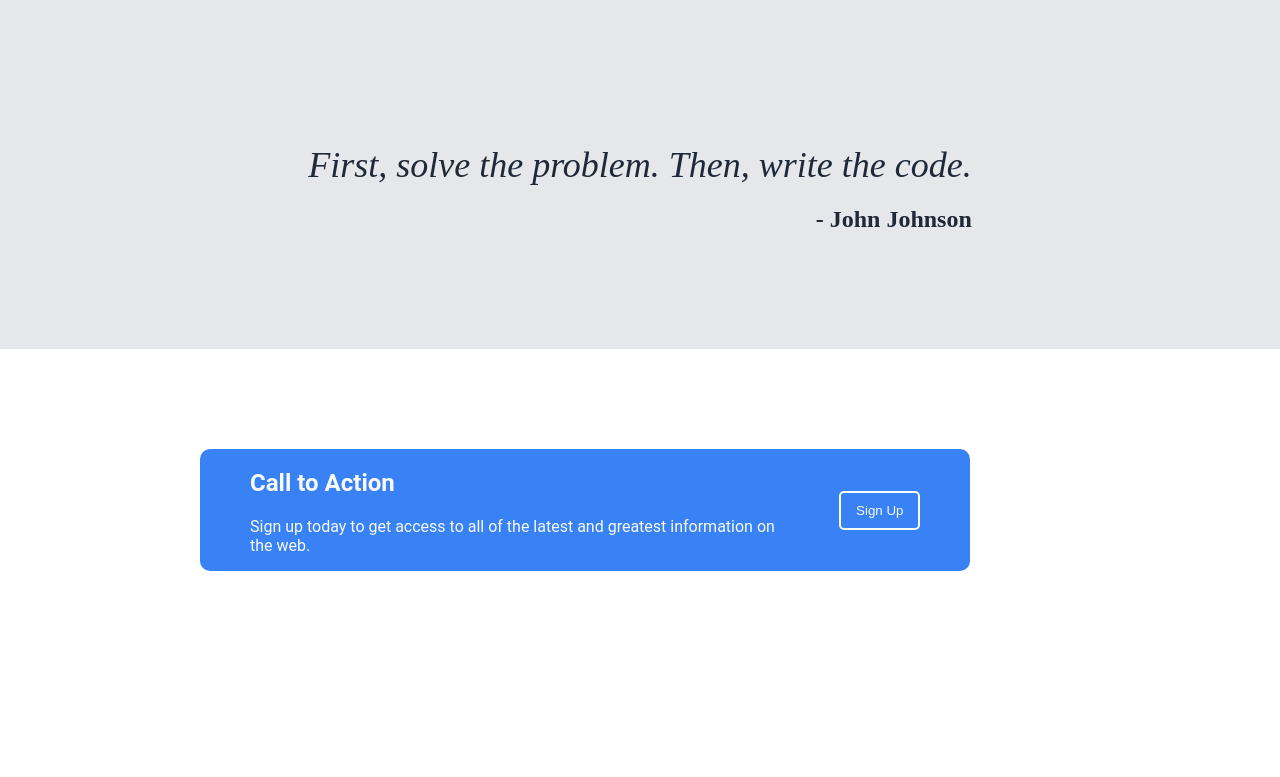
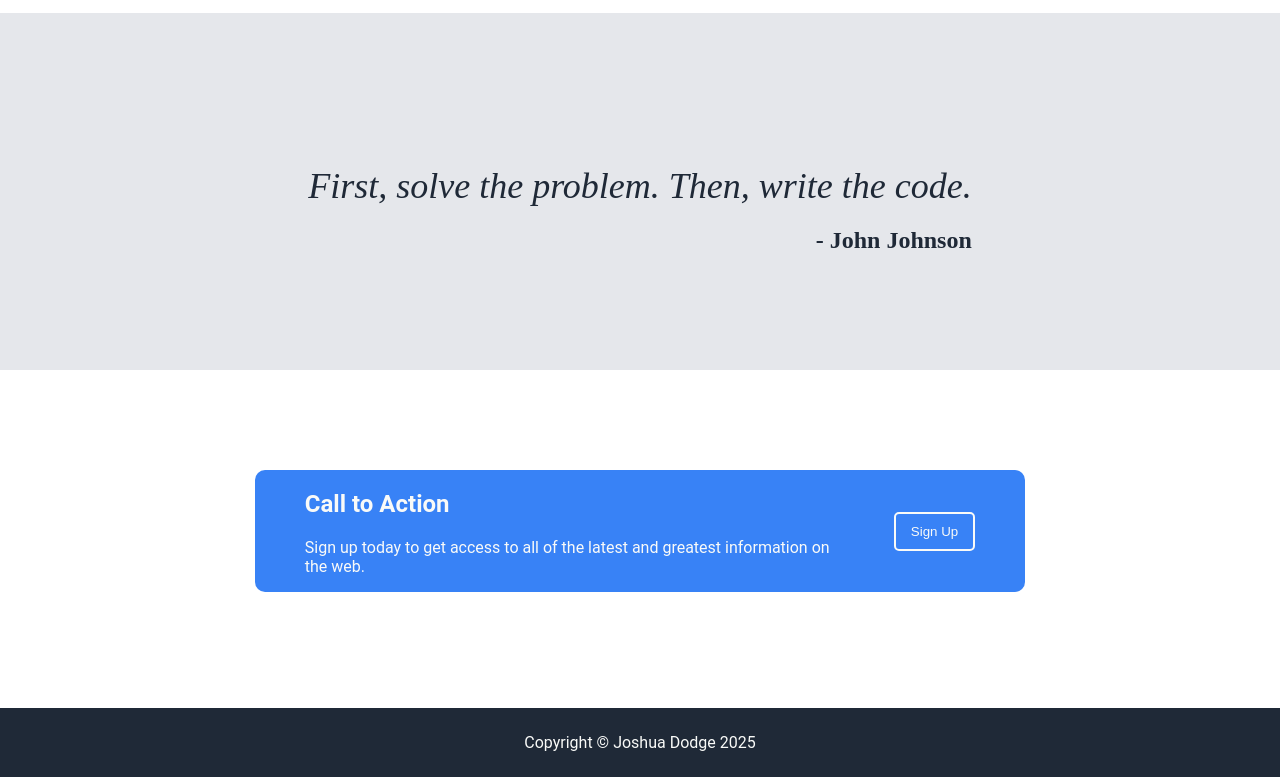
Before and after one commit to Jdodge1090/top_website, a plain HTML site: page index.html in a window 1280 px wide. Shown: the part 986-1763 px from the top of the page. Before the commit the page ends 1657 px from the top, so only its background shows below. Drawn offline with Linux system fonts and the light colour scheme.

Commit message:
feat: Add footer section and improve call-to-action styling
- Added footer with copyright text and styling
- Improved call-to-action button hover effects
- Added consistent padding and font styling
- Implemented proper color scheme matching design
- Added Roboto font family to text elements

```diff
--- a/index.html
+++ b/index.html
@@ -53,8 +53,11 @@
             <h2>Call to Action</h2>
             <p>Sign up today to get access to all of the latest and greatest information on the web.</p>
     </div>
-            <button>Sign Up</button>
+        <button>Sign Up</button>
     </div>
+    </div>
+    <div class="footer">
+        <p>Copyright &copy; Joshua Dodge 2025</p>
     </div>
 </body>
 </html>
--- a/style.css
+++ b/style.css
@@ -68,6 +68,7 @@ html, body {
 .informational p {
     font-size: 18px;
     color: #F9FAf8;
+    max-width: 80%;
 }
 
 .informational button {
@@ -161,8 +162,8 @@ html, body {
 .call-to-action {
     padding: 100px 200px;
     display: flex;
-    align-content: center;
     gap: 50px;
+    justify-content: center;
 }
 
 .cta-center {
@@ -195,3 +196,14 @@ html, body {
     color: #3882F6;
     cursor: pointer;
 }
+
+.footer {
+    background-color: #1F2937;
+    color: #F9FAf8;
+    text-align: center;
+}
+
+.footer p {
+    padding: 25px 0;
+    font-family: Roboto;
+}
```
